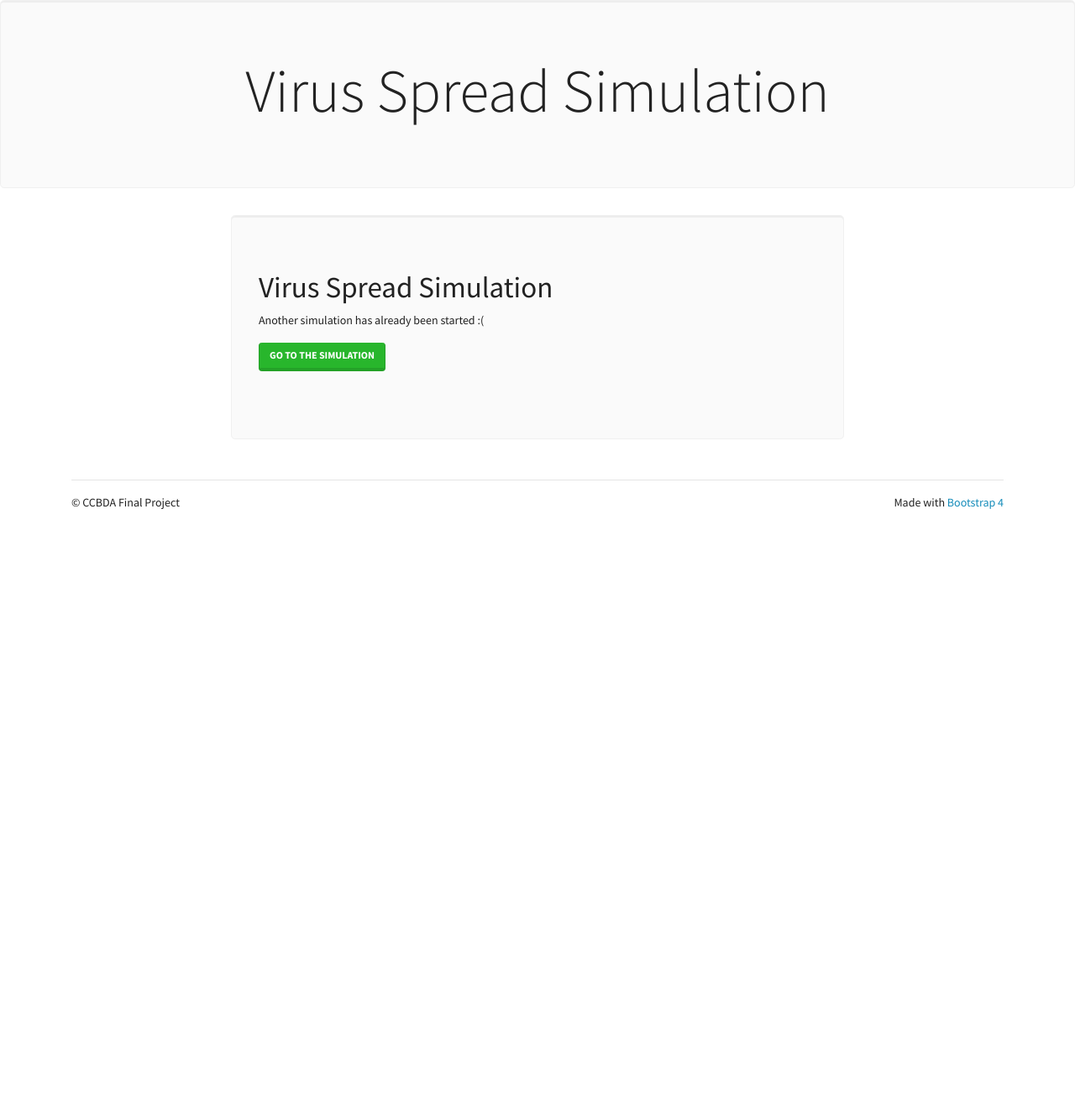
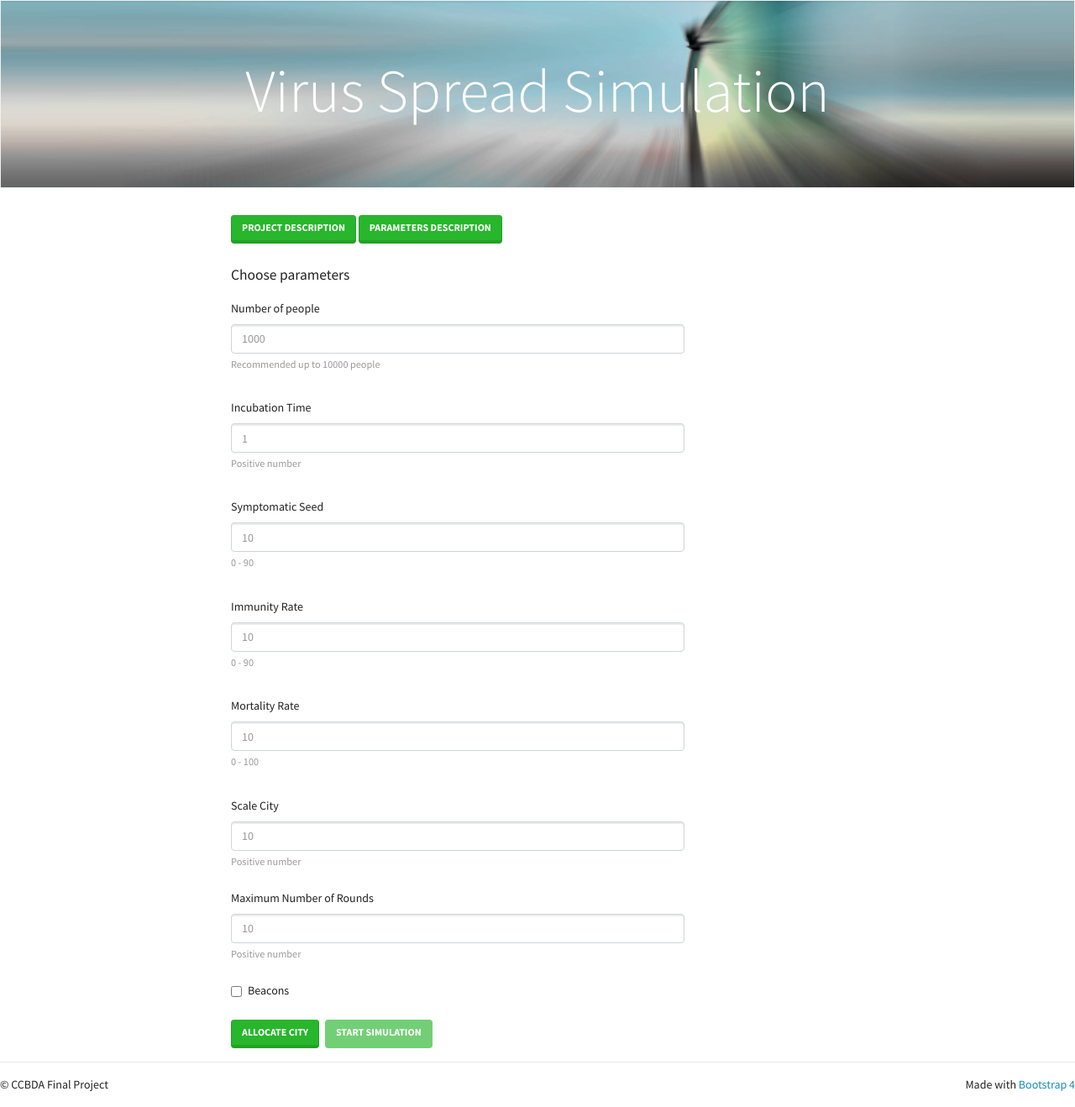
Before and after one commit to borysova/CCBDA-Frontend, a Django app: template form/templates/index.html in a window 1280 px wide. Shown: the part 57-1375 px from the top of the page at 84% size. Before the commit the page ends 663 px from the top, so only its background shows below. Run offline with Django 3.2, Linux system fonts and the light colour scheme; the template is opened without the code that fills it, so the values that code supplies are empty; some libraries are stand-ins or nearby versions.

Commit message:
design updated

```diff
--- a/ccbda/urls.py
+++ b/ccbda/urls.py
@@ -15,6 +15,8 @@ Including another URLconf
 """
 from django.contrib import admin
 from django.urls import include, path
+from django.contrib.staticfiles.storage import staticfiles_storage
+from django.views.generic.base import RedirectView
 
 urlpatterns = [
     path('admin/', admin.site.urls),
--- a/form/templates/generic.html
+++ b/form/templates/generic.html
@@ -17,7 +17,7 @@
     <!-- Bootstrap fonts -->
     <link href="https://maxcdn.bootstrapcdn.com/font-awesome/4.7.0/css/font-awesome.min.css" rel="stylesheet"
           integrity="sha384-wvfXpqpZZVQGK6TAh5PVlGOfQNHSoD2xbE+QkPxCAFlNEevoEH3Sl0sibVcOQVnN" crossorigin="anonymous">
-
+    <link href="{% static 'custom.css' %}" rel="stylesheet">
 
 
     <!--<link rel="stylesheet" type="text/css" href="hello_world.css">-->
--- a/form/templates/index.html
+++ b/form/templates/index.html
@@ -2,58 +2,101 @@
 {% block contents %}
     <div class="row justify-content-md-center">
         <div class="col-sm-8">
-            {% if var %}
-                <button onclick="showInfo()" class="btn btn-success">Project description</button>
-                <div id="info" style="display: none;" class="pt-4">
-                    <div>
-                        <h1>Info about the project and parameters</h1>
-                    </div>
+            <button onclick="showInfo()" class="btn btn-success">Project description</button>
+            <div id="info" style="display: none;" class="pt-4">
+                <div>
+                    <p class="display-4"><strong>About</strong></p>
+                    <p class="h4 pt-3"><strong>Cloud Computing and Big Data Analytics Final Project</strong></p>
+                    <p class="h4"><strong>UPC (BarcelonaTech), Summer Semester 2021</strong></p>
+                    <p class="h4"><strong>Group 3: Pol González Pacheco, Marc Catrisse Pérez, Francesc Roy Campderros, Mariia Borysova</strong></p>
+                    <p class="pt-3">In this project we created a model to predict the behaviour of a virus spreading among people.
+                        This model simulates routines of people based on their characteristics,  different infection stages and other
+                        parameters that determine how the virus spreads. Model includes a city with different types of locations (work, home, recreational locations) and city residents
+                        who each round move around the city following their daily agenda. </p>
+                    <p>On the top of this we provide a possibility to simulate a tracking system. It allows individuals to discover that they have been in contact with the infected.
+                        This system is based on the exchange of beacons between people. Once a person is infected, individuals that were in contact with him/her in the last 14 days are notified.</p>
+                    <p class="pb-3">Thus, it is possible to evaluate if beacons can slow down the spread of the virus.</p>
                 </div>
-                <h1 class="pt-4">Virus Spread Simulation</h1>
+            </div>
+            <button onclick="showParamInfo()" class="btn btn-success">Parameters description</button>
+            <div id="paramInfo" style="display: none;" class="pt-4">
+                <div>
+                    <p class="display-4"><strong>Parameters</strong></p>
+                    <ul class="list-group">
+                        <li class="list-group-item"><p><strong>Number of people</strong></p>
+                            Defines number of individuals who are involved in the simulation.
+                            All of them belong to one of the following groups: workers, students and elderly. Agenda differs
+                            for the members of each group and determines the person's frequency and target of movement (work, home, recreational locations) during simulation.
+                            Individuals also have different infection status. They can be healthy, in the incubation phase, asymptomatic infection phase, symptomatic infection phase, died or immune.
+                        </li>
+                        <li class="list-group-item"><p><strong>Incubation Time</strong></p>
+                            Number of rounds during which the incubation period lasts.
+                        </li>
+                        <li class="list-group-item"><p><strong>Symptomatic Seed</strong></p>
+                            ???
+                        </li>
+                        <li class="list-group-item"><p><strong>Immunity Rate</strong></p>
+                            The likelihood that a person will not contract the virus after contact with an infected. ???
+                        </li>
+                        <li class="list-group-item"><p><strong>Mortality Rate</strong></p>
+                            The likelihood that a person will die after being infected with a virus.
+                        </li>
+                        <li class="list-group-item"><p><strong>Scale City</strong></p>
+                            ???
+                        </li>
+                        <li class="list-group-item"><p><strong>Maximum Number of Rounds</strong></p>
+                            Number of rounds in the simulation. People are moved from the one place to another after end of each round.
+                        </li>
+                        <li class="list-group-item"><p><strong>Beacons</strong></p>
+                            Identifies if beacons will be used to notify people that were in contact with an infected person.
+                        </li>
+                    </ul>
+                </div>
+            </div>
+            {% if not simRunning %}
                 <div class="row">
                     <div class="col-sm-9">
-                        <p class="lead">Choose parameters</p>
+                        <p class="lead pt-4"><strong>Choose parameters</strong></p>
                         <form action="{% url 'form:simulation' %}" method="post" id="parametersForm">
 
                             <div class="form-group">
-                                <label for="individuals">Amount of people</label>
+                                <label for="individuals">Number of people</label>
                                 <input type="number" name="individuals" class="form-control" id="individuals" aria-describedby="indivHelp" min="0" placeholder="1000" required>
                                 <small id="indivHelp" class="form-text text-muted pb-3">Recommended up to 10000 people</small>
                             </div>
                             <div class="form-group">
                                 <label for="incubation">Incubation Time</label>
                                 <input type="number" name="incubation" class="form-control" id="incubation" aria-describedby="incubHelp" min="0" placeholder="1" required>
-                                <small id="incubHelp" class="form-text text-muted pb-3">Unlimited</small>
+                                <small id="incubHelp" class="form-text text-muted pb-3">Positive number</small>
                             </div>
                             <div class="form-group">
                                 <label for="symptom">Symptomatic Seed</label>
                                 <input type="number" name="symptomatic" class="form-control" id="symptom" aria-describedby="symptomHelp" placeholder="10" min="0" max="90" required>
-                                <small id="symptomHelp" class="form-text text-muted pb-3">0-90</small>
+                                <small id="symptomHelp" class="form-text text-muted pb-3">0 - 90</small>
                             </div>
                             <div class="form-group">
                                 <label for="symptom">Immunity Rate</label>
                                 <input type="number" name="immunity" class="form-control" id="immun" aria-describedby="immunHelp" placeholder="10" min="0" max="90" required>
-                                <small id="immunHelp" class="form-text text-muted pb-3">0-90</small>
+                                <small id="immunHelp" class="form-text text-muted pb-3">0 - 90</small>
                             </div>
                             <div class="form-group">
                                 <label for="mortalityRate">Mortality Rate</label>
                                 <input type="number" name="mortality" class="form-control" id="mortalityRate" aria-describedby="mortHelp" placeholder="10" min="0" max="100" required>
-                                <small id="mortHelp" class="form-text text-muted pb-3">0-100</small>
+                                <small id="mortHelp" class="form-text text-muted pb-3">0 - 100</small>
                             </div>
                             <div class="form-group">
                                 <label for="scaleCity">Scale City</label>
                                 <input type="number" name="scale_city" class="form-control" id="scaleCity" aria-describedby="scaleHelp" placeholder="10" min="0" required>
-                                <small id="scaleHelp" class="form-text text-muted pb-2">>0</small>
+                                <small id="scaleHelp" class="form-text text-muted pb-2">Positive number</small>
                             </div>
                             <div class="form-group">
-                                <label for="maxRounds">Maximum Amount of Rounds</label>
+                                <label for="maxRounds">Maximum Number of Rounds</label>
                                 <input type="number" name="max_rounds" class="form-control" id="maxRounds" aria-describedby="roundsHelp" placeholder="10" min="0" required>
-                                <small id="roundsHelp" class="form-text text-muted pb-2">>0</small>
+                                <small id="roundsHelp" class="form-text text-muted pb-2">Positive number</small>
                             </div>
                             <div class="form-check">
                                 <input type="checkbox" name="beacons" class="form-check-input" id="beacons" aria-describedby="beaconsHelp" required>
-                                <label class="form-check-label" for="beacons">Beacons</label>
-                                <small id="beaconsHelp" class="form-text text-muted pb-4">Use beacons?</small>
+                                <label class="form-check-label pb-4" for="beacons">Beacons</label>
                             </div>
                             {% csrf_token %}<!--Necessary tag...-->
                             <input type="hidden" name="id_simulation" id="id_simulation">
@@ -84,6 +127,17 @@
     <script>
     function showInfo() {
         var x = document.getElementById("info");
+        if (x.style.display === "none") {
+            x.style.display = "block";
+        } else {
+            x.style.display = "none";
+    }
+    }
+    </script>
+
+    <script>
+    function showParamInfo() {
+        var x = document.getElementById("paramInfo");
         if (x.style.display === "none") {
             x.style.display = "block";
         } else {
@@ -135,6 +189,18 @@
 	        })
     });
 
+/*
+
+    $("#test-button").click(function(){
+        $.ajax({
+        type: "POST",
+        url: '{{ 'set-sim-var/'}}',
+        data: {csrfmiddlewaretoken: '{{ csrf_token }}',
+              text: "True"},
+    });
+    });*/
+
+
     $("#test-button2").click(function(){
             var aux_data = {"command": "run"}
 
@@ -146,6 +212,16 @@
                 contentType: "application/json"
 	        }).done(function(data){
 	            console.log(data);
+	                    $.ajax({
+                        type: "POST",
+                        url: '{{ 'set-sim-var/'}}',
+                        data: {csrfmiddlewaretoken: '{{ csrf_token }}',
+                        text: "True"},
+                });
+	            $.ajax({
+                type: 'POST',
+                url: {% url 'form:simulation' %},
+                );
 
                 //window.location.href="{% url 'form:simulation' %}";
                 document.getElementById("parametersForm").submit();
--- a/form/templates/simulation.html
+++ b/form/templates/simulation.html
@@ -3,8 +3,7 @@
     <div class="row justify-content-md-center">
         <div class="col-sm-12">
             <div class="jumbotron">
-                <h1>Virus Spread Simulation</h1>
-                <p class="lead">Parameters</p>
+                <p class="lead">Parameters of current simulation</p>
             </div>
             <div class="jumbotron" id="jumbohome">
                 <div class="row">
@@ -49,7 +48,7 @@
 
             });
             }
-            setInterval(refresh, 10000);
+            var refreshIntervalId = setInterval(refresh, 10000);
         });
 
 
--- a/form/urls.py
+++ b/form/urls.py
@@ -8,4 +8,5 @@ urlpatterns = [
     # ex: /
     path('', views.home, name='home'),
     path('simulation/', views.simulation_view, name='simulation'),
+    path('set-sim-var/', views.setSimState, name='ajax-test-view'),
 ]
--- a/static/custom.css
+++ b/static/custom.css
@@ -12,7 +12,7 @@
 }
 
 #jumbohome {
-    background: url('CCBDA-Square.png') no-repeat;
+    background: url('virus.jpg') no-repeat;
     background-position: right;
     background-size: 20%;
     background-color: linen;
```
Also changed, not shown: form/views.py (+9 -19 lines), static/favicon.ico, static/virus.jpg (added).
